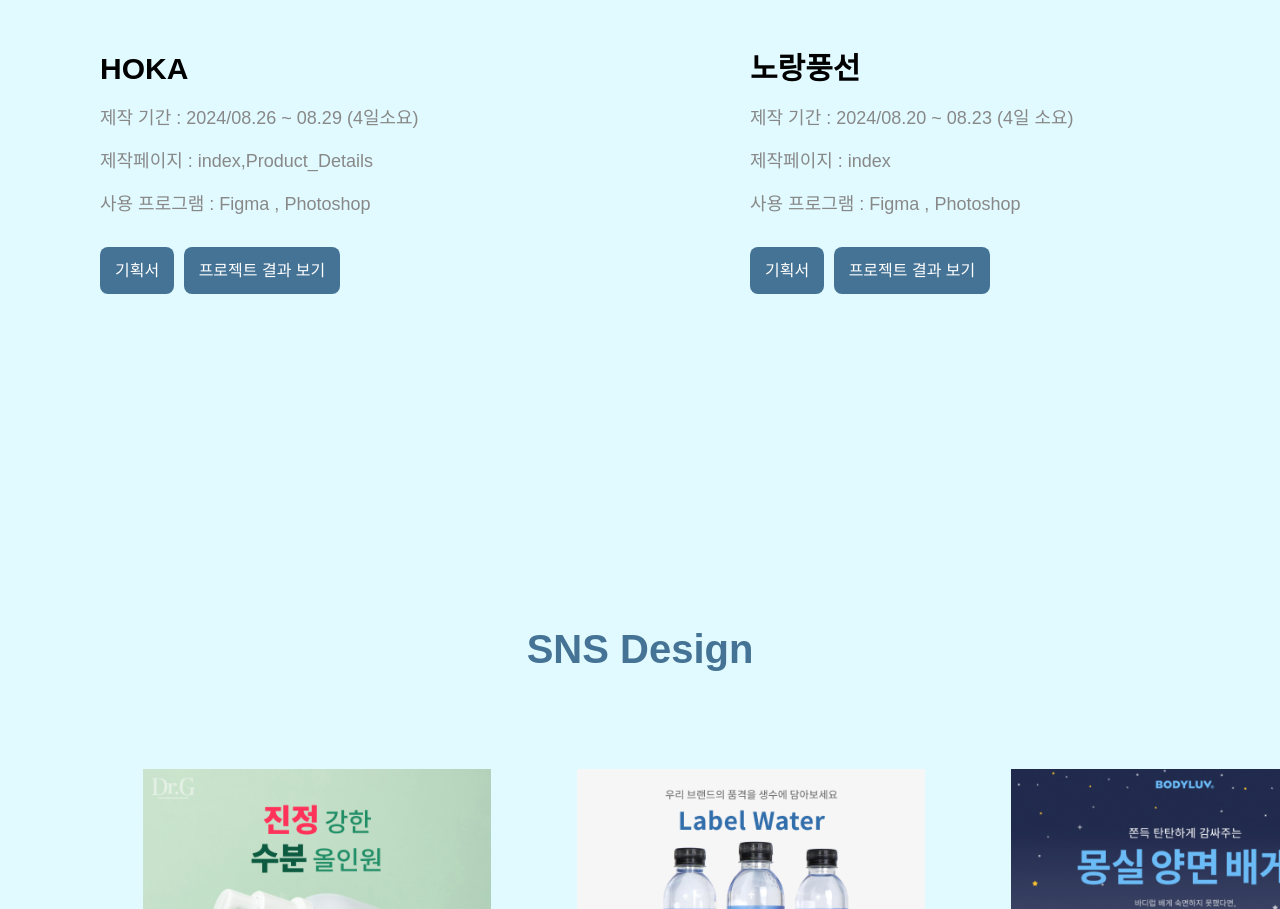
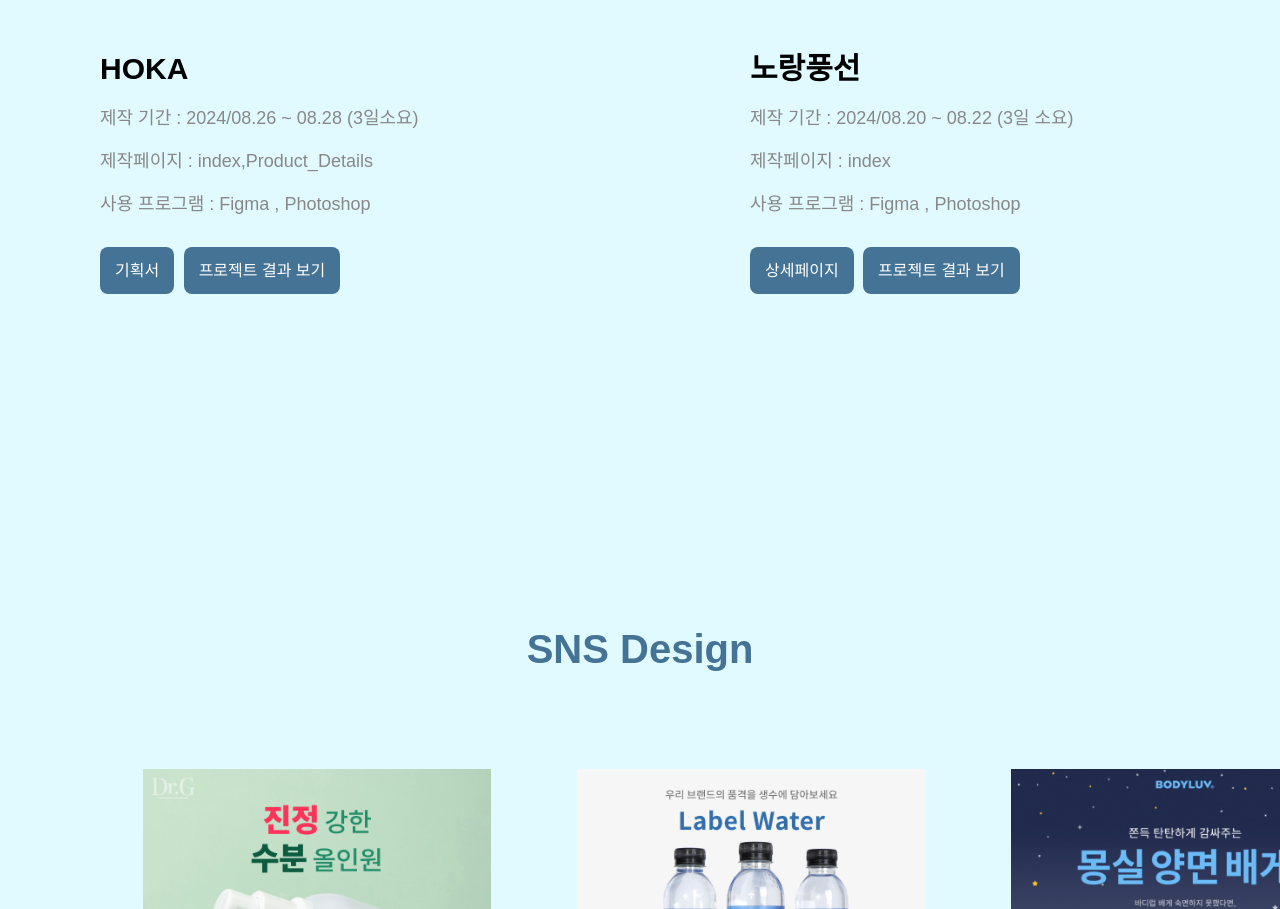
Before and after one commit to jiho997/portfolio_jiho, a plain HTML site: page index.html in a window 1280 px wide. Shown: the part 2544-3453 px from the top of the page. Drawn offline with nearby package versions, Linux system fonts and the light colour scheme.

Commit message:
Add files via upload

```diff
--- a/index.html
+++ b/index.html
@@ -25,29 +25,29 @@
                 <div class="project1">
                     <a href="#"><img src="img/hoka (1).png" alt="프로젝트 1번 호카"></a>
                     <h2>HOKA</h2>
-                    <P>제작 기간  :  2024/08.26 ~ 08.29  (4일소요)</P>
+                    <P>제작 기간  :  2024/08.26 ~ 08.28  (3일소요)</P>
                     <P>제작페이지 : index,Product_Details </P>
                     <P>사용 프로그램 : Figma , Photoshop</P>
                     <div class="btn">
-                        <a href="#">기획서</a>
+                        <a href="https://www.figma.com/proto/aWPTyZYAPWLuwiMPJdGUeZ/%EC%9E%91%EC%97%85%EB%AC%BC-%EB%AA%A8%EC%9D%8C-%ED%8E%98%EC%9D%B4%EC%A7%80?page-id=234%3A32&node-id=234-46&node-type=canvas&viewport=107%2C219%2C0.1&t=0CN2c0JsYgLKMYlv-1&scaling=min-zoom&content-scaling=fixed">기획서</a>
                         <a href="https://www.figma.com/proto/aWPTyZYAPWLuwiMPJdGUeZ/%EC%9E%91%EC%97%85%EB%AC%BC-%EB%AA%A8%EC%9D%8C-%ED%8E%98%EC%9D%B4%EC%A7%80?page-id=0%3A1&node-id=1-3&node-type=FRAME&viewport=541%2C353%2C0.07&t=CuL0udBFvmB3GhaK-1&scaling=min-zoom&content-scaling=fixed">프로젝트 결과 보기</a>
                     </div>
                 </div>
                 <div class="project2">
                     <a href="#"><img src="img/yellowballon.png" alt="프로젝트 2번 노랑풍선"></a>
                     <h2>노랑풍선</h2>
-                    <P>제작 기간  :   2024/08.20 ~ 08.23  (4일 소요)</P>
+                    <P>제작 기간  :   2024/08.20 ~ 08.22  (3일 소요)</P>
                     <P>제작페이지 : index </P>
                     <P>사용 프로그램 : Figma , Photoshop</P>
                     <div class="btn">
-                        <a href="#">기획서</a>
+                        <a href="https://www.figma.com/proto/aWPTyZYAPWLuwiMPJdGUeZ/%EC%9E%91%EC%97%85%EB%AC%BC-%EB%AA%A8%EC%9D%8C-%ED%8E%98%EC%9D%B4%EC%A7%80?page-id=42%3A30&node-id=184-34&node-type=frame&viewport=-268%2C1338%2C0.44&t=115HY9rdLYAjwWKO-1&scaling=min-zoom&content-scaling=fixed">상세페이지</a>
                         <a href=https://www.figma.com/proto/bZDH2PAUYsHcLdfncRD6YN/%EB%85%B8%EB%9E%91%ED%92%8D%EC%84%A0-%EC%9B%B9%ED%8E%98%EC%9D%B4%EC%A7%80?page-id=0%3A1&node-id=195-12&node-type=CANVAS&viewport=340%2C-867%2C0.27&t=2qpjKqfIAPTlQNTy-1&scaling=min-zoom&content-scaling=fixed>프로젝트 결과 보기</a>
                     </div>
                 </div>
                 <div class="project3">
                     <a href="#"><img src="img/fairliar.png" alt="프로젝트 3번 페어라이어"></a>
                     <h2>페어라이어</h2>
-                    <P>제작 기간  :   2024/08.14 ~ 08.16  (3일 소요)</P>
+                    <P>제작 기간  :   2024/08.14 ~ 08.15  (2일 소요)</P>
                     <P>제작페이지 : index </P>
                     <P>사용 프로그램 : Figma , Photoshop</P>
                     <div class="btn">
```
